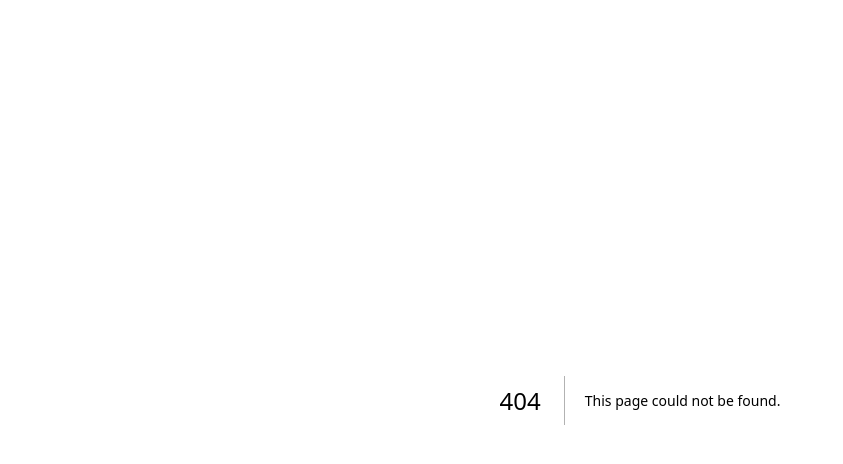
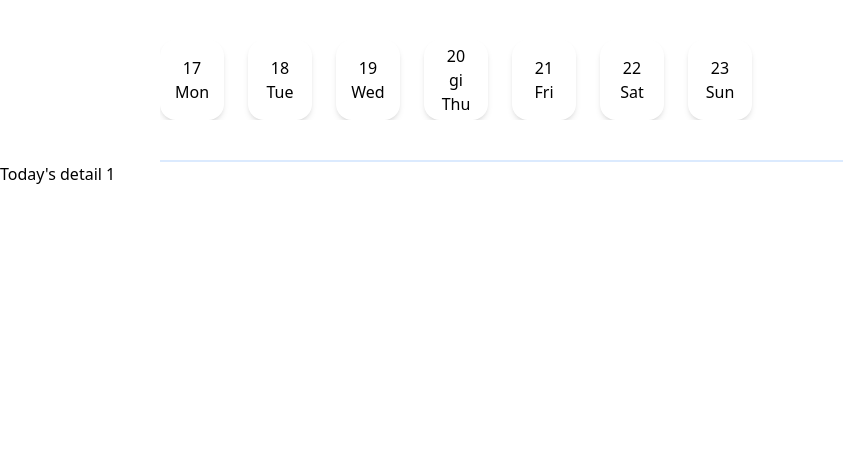
Before and after one commit to mikuweb/Feel_Your_Achievement, a Next.js app: page /week/1 in a window 1280 px wide. Before the commit this address had no page. Shown: the top 464 px of the page, without its empty margins (0-843 px from the left). Built offline with nearby package versions, Linux system fonts and the light colour scheme.

Commit message:
try to create pages: week

```diff
--- /dev/null
+++ b/pages/week/[dateId].tsx
@@ -0,0 +1,46 @@
+import { useRouter } from "next/router";
+import React from "react";
+
+const Todayspage = () => {
+  const router = useRouter();
+  const dateId = router.query.dateId;
+  return (
+    <>
+      <div className="py-10 mx-auto w-72 lg:w-3/4 border-b-2 border-blue-100 ">
+        <ul className="flex gap-6  overflow-x-scroll">
+          <li className="w-16 h-20 rounded-2xl shadow-md flex flex-col items-center justify-center">
+            <p className="date">17</p>
+            <p>Mon</p>
+          </li>
+          <li className="w-16 h-20 rounded-2xl shadow-md flex flex-col items-center justify-center">
+            <p>18</p>
+            <p>Tue</p>
+          </li>
+          <li className="w-16 h-20 rounded-2xl shadow-md flex flex-col items-center justify-center">
+            <p>19</p>
+            <p>Wed</p>
+          </li>
+          <li className="w-16 h-20 rounded-2xl shadow-md flex flex-col items-center justify-center">
+            <p>20</p>gi
+            <p>Thu</p>
+          </li>
+          <li className="w-16 h-20 rounded-2xl shadow-md flex flex-col items-center justify-center">
+            <p>21</p>
+            <p>Fri</p>
+          </li>
+          <li className="w-16 h-20 rounded-2xl shadow-md flex flex-col items-center justify-center">
+            <p>22</p>
+            <p>Sat</p>
+          </li>
+          <li className="w-16 h-20 rounded-2xl shadow-md flex flex-col items-center justify-center">
+            <p>23</p>
+            <p>Sun</p>
+          </li>
+        </ul>
+      </div>
+      <h1>Today's detail {dateId}</h1>
+    </>
+  );
+};
+
+export default Todayspage;
--- /dev/null
+++ b/pages/week/date.tsx
@@ -0,0 +1,7 @@
+import React from "react";
+
+const date = () => {
+  return <div>Today</div>;
+};
+
+export default date;
--- /dev/null
+++ b/pages/week/index.tsx
@@ -0,0 +1,40 @@
+import React from "react";
+
+const ThisWeek = () => {
+  return (
+    <div className="py-10 mx-auto w-72 lg:w-3/4 border-b-2 border-blue-100 ">
+      <ul className="flex gap-6  overflow-x-scroll">
+        <li className="w-16 h-20 rounded-2xl shadow-md flex flex-col items-center justify-center">
+          <p className="date">17</p>
+          <p>Mon</p>
+        </li>
+        <li className="w-16 h-20 rounded-2xl shadow-md flex flex-col items-center justify-center">
+          <p>18</p>
+          <p>Tue</p>
+        </li>
+        <li className="w-16 h-20 rounded-2xl shadow-md flex flex-col items-center justify-center">
+          <p>19</p>
+          <p>Wed</p>
+        </li>
+        <li className="w-16 h-20 rounded-2xl shadow-md flex flex-col items-center justify-center">
+          <p>20</p>
+          <p>Thu</p>
+        </li>
+        <li className="w-16 h-20 rounded-2xl shadow-md flex flex-col items-center justify-center">
+          <p>21</p>
+          <p>Fri</p>
+        </li>
+        <li className="w-16 h-20 rounded-2xl shadow-md flex flex-col items-center justify-center">
+          <p>22</p>
+          <p>Sat</p>
+        </li>
+        <li className="w-16 h-20 rounded-2xl shadow-md flex flex-col items-center justify-center">
+          <p>23</p>
+          <p>Sun</p>
+        </li>
+      </ul>
+    </div>
+  );
+};
+
+export default ThisWeek;
```
